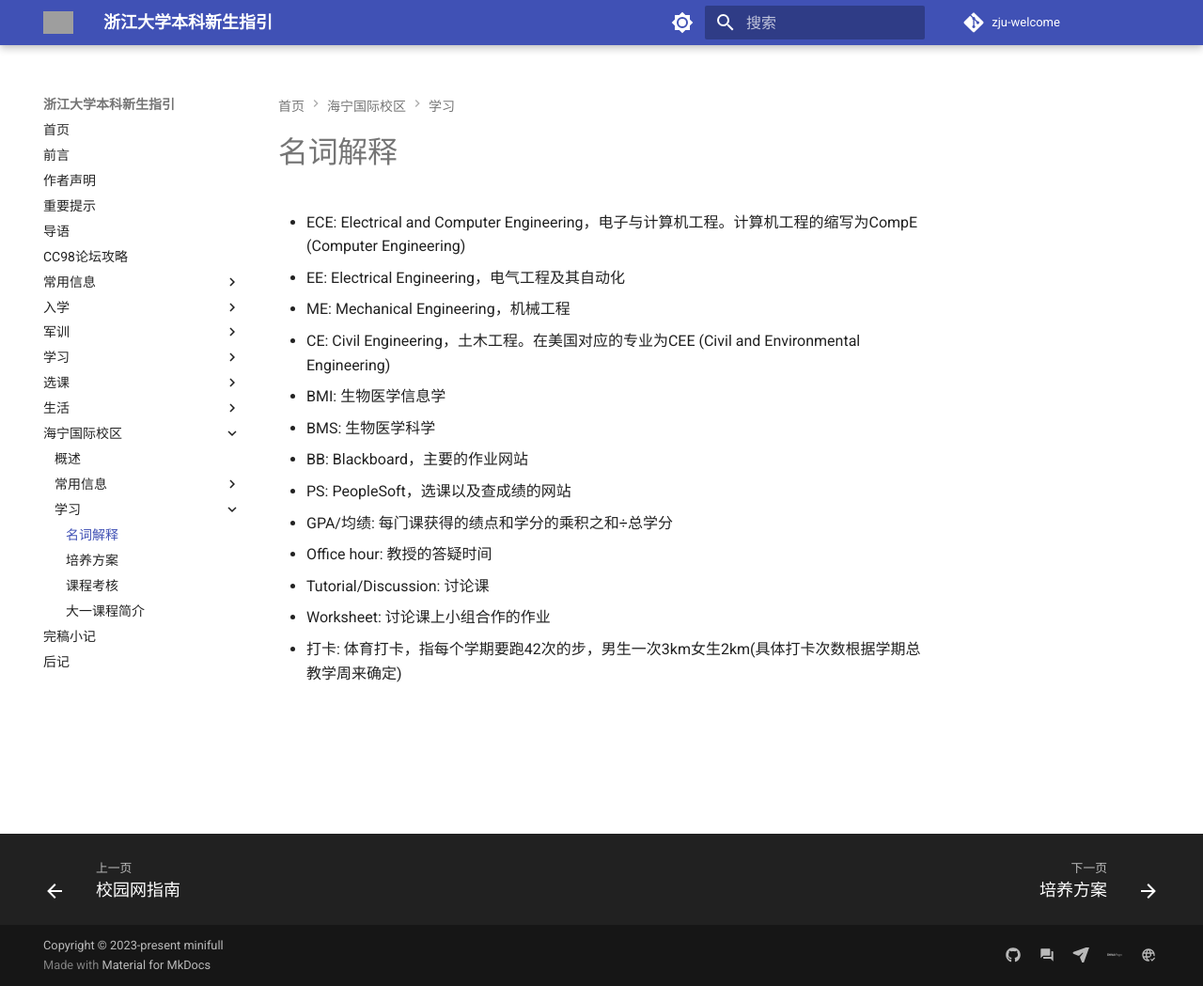
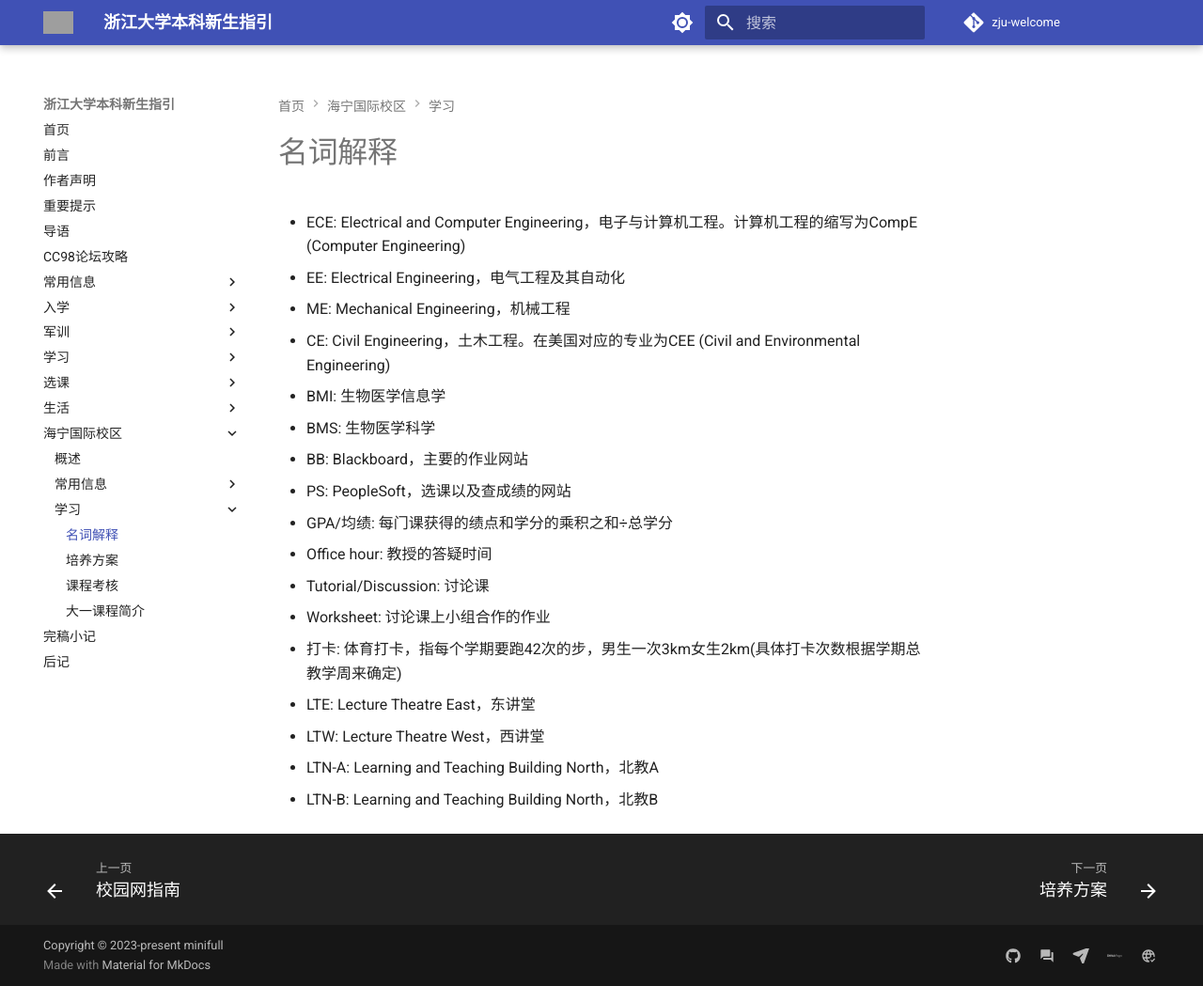
Before and after one commit to mini-full/zju-welcome, an MkDocs documentation site: the page built from docs/haining/learning/concepts.md, in a window 1280 px wide and 1049 px high. Shown: the whole window at 94% size. Built offline with MkDocs 1.6.1 and Material for MkDocs 9.7.7, drawn with Linux system fonts in a browser that asks for light colours; comment, search, counter and statistics services are not loaded; grey boxes are pictures that could not be loaded.

Commit message:
add info in concepts

```diff
--- a/docs/haining/learning/concepts.md
+++ b/docs/haining/learning/concepts.md
@@ -13,3 +13,8 @@
 - Tutorial/Discussion: 讨论课
 - Worksheet: 讨论课上小组合作的作业
 - 打卡: 体育打卡，指每个学期要跑42次的步，男生一次3km女生2km(具体打卡次数根据学期总教学周来确定)
+
+- LTE: Lecture Theatre East，东讲堂
+- LTW: Lecture Theatre West，西讲堂
+- LTN-A: Learning and Teaching Building North，北教A
+- LTN-B: Learning and Teaching Building North，北教B
```
